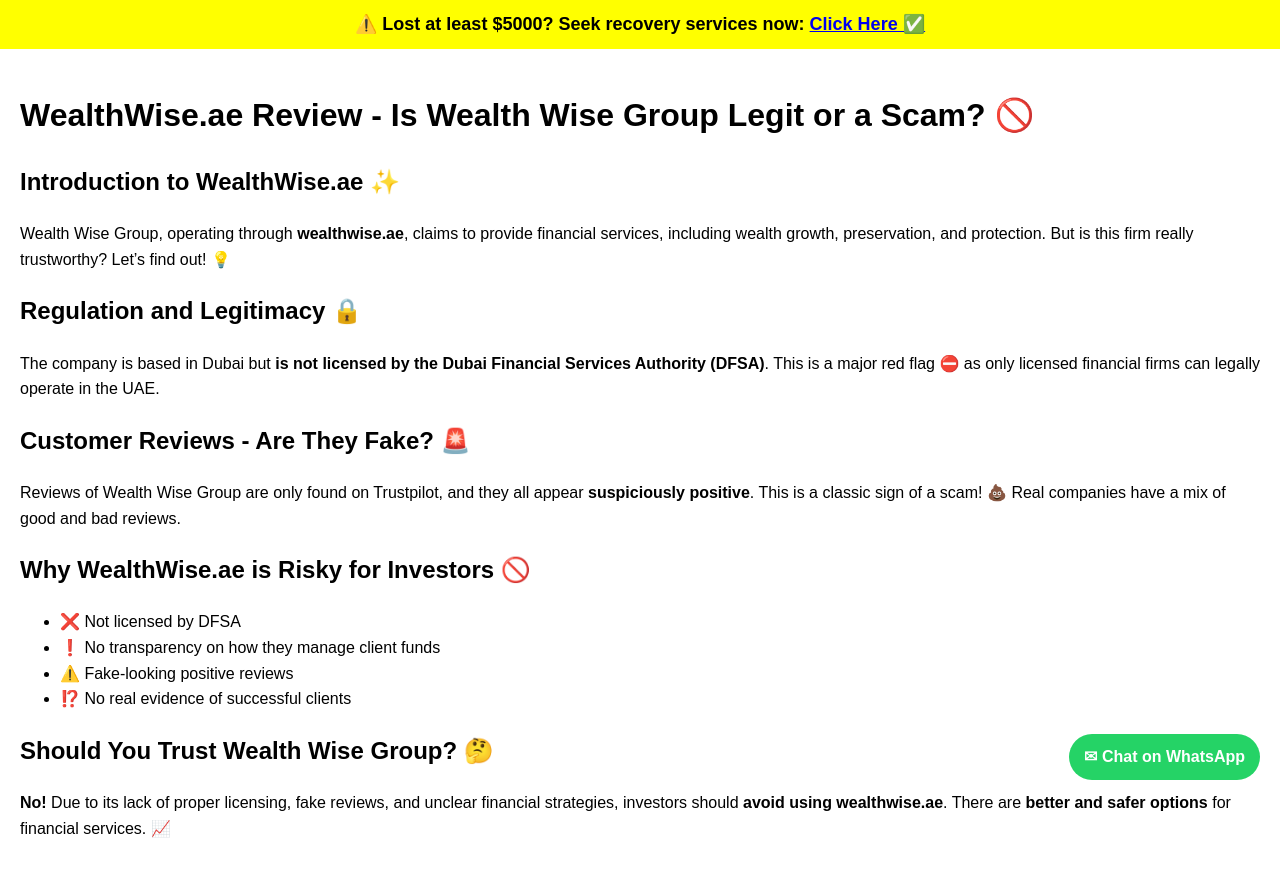
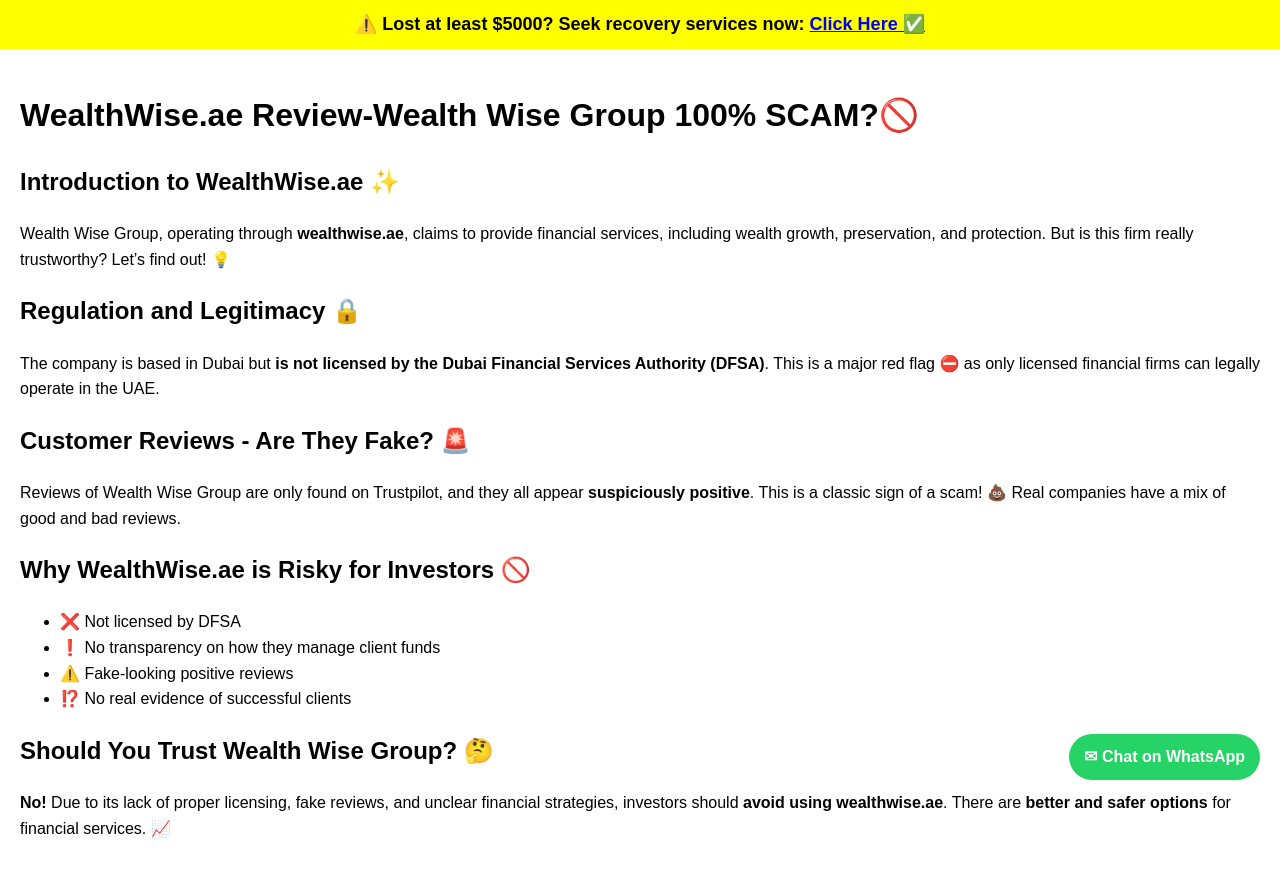
Before and after one commit to Warren254/wealthwise.ae-review, a plain HTML site: page index.html in a window 1280 px wide. Drawn offline with Linux system fonts and the light colour scheme.

Commit message:
Update index.html

```diff
--- a/index.html
+++ b/index.html
@@ -32,7 +32,7 @@
         <a href="https://secureform.cncintel.com/cncintelligence/form/BP/formperma/W6dSGqsKM2cxBeHFtd8jGzagYDJun_9TjlK_l3BPBkY" target="_blank">Click Here ✅</a>
     </div>
     <div class="content">
-        <h1>WealthWise.ae Review - Is Wealth Wise Group Legit or a Scam? 🚫</h1>
+        <h1>WealthWise.ae Review-Wealth Wise Group 100% SCAM?🚫</h1>
         <h2>Introduction to WealthWise.ae ✨</h2>
         <p>Wealth Wise Group, operating through <strong>wealthwise.ae</strong>, claims to provide financial services, including wealth growth, preservation, and protection. But is this firm really trustworthy? Let’s find out! 💡</p>
 
```
